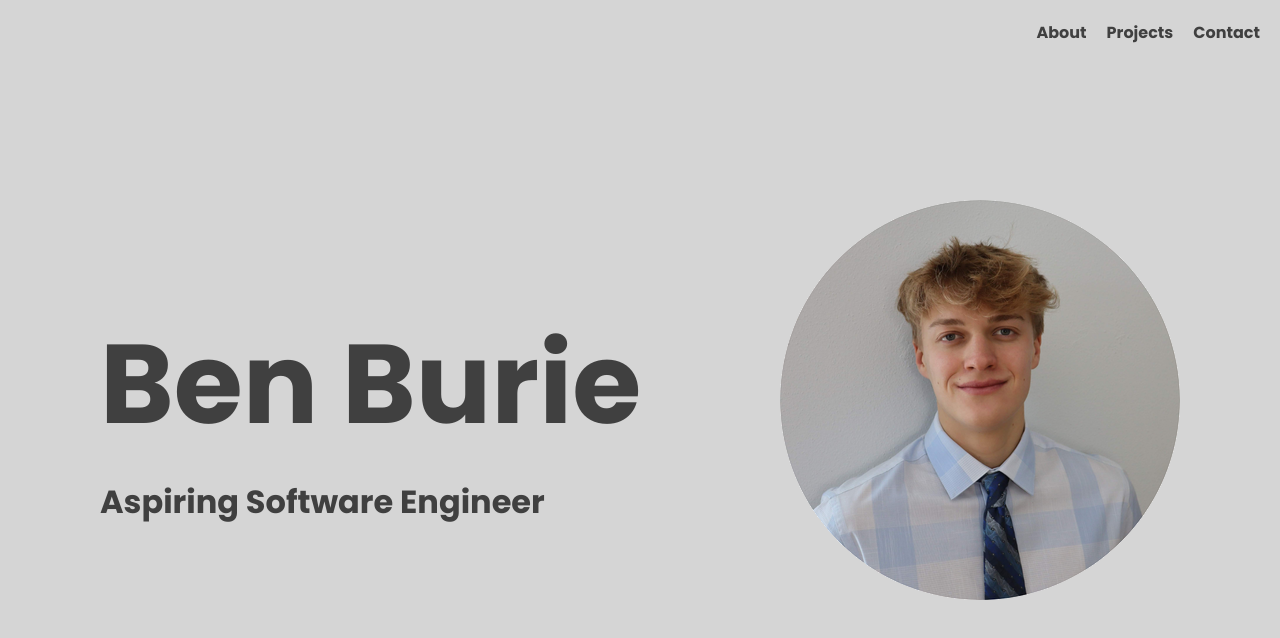
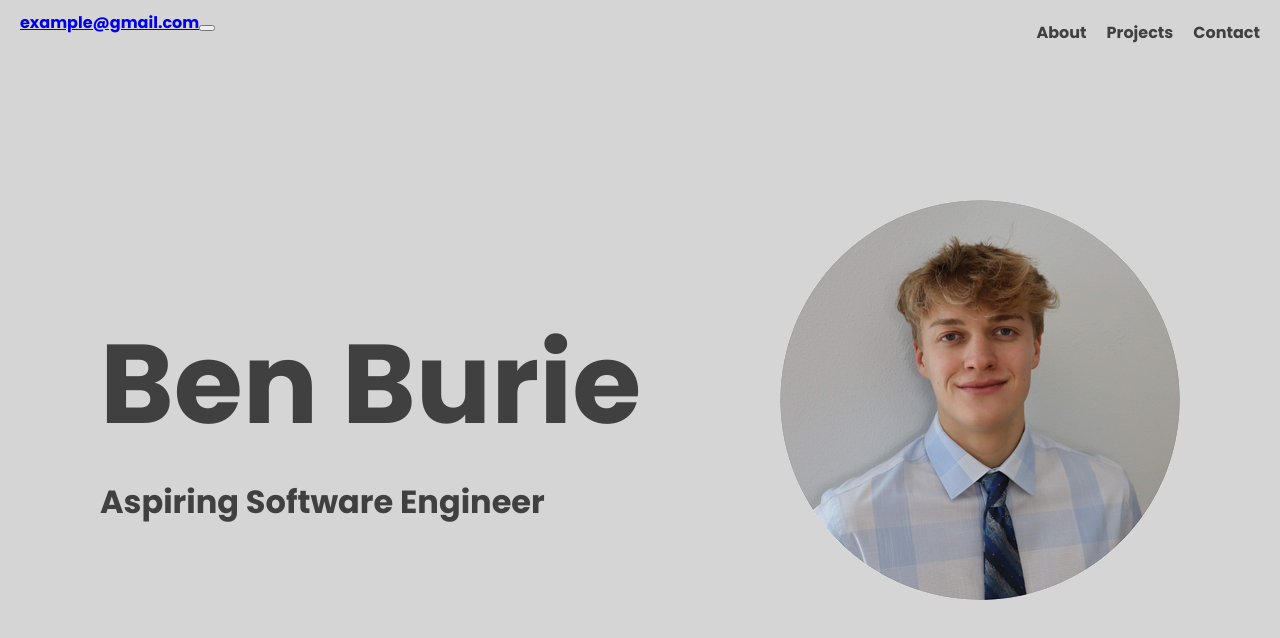
Before and after one commit to ben-burie/ben-portfolio, a React (Create React App) app: page / in a window 1280 px wide. Shown: the top 638 px of the page. Built offline with nearby package versions, Linux system fonts and the light colour scheme.

Commit message:
Added email and clipboard copy functionality

```diff
--- a/src/components/Header.js
+++ b/src/components/Header.js
@@ -1,6 +1,41 @@
-import React from 'react';
+import React, { useState } from 'react';
 
 const Header = () => {
+
+  const [tooltipStyle, setTooltipStyle] = useState({ display: 'none', left: 0, top: 0 });
+  const [tooltipText, setTooltipText] = useState('Copy to Clipboard');
+
+  const handleMouseEnter = (e) => {
+    setTooltipStyle({
+      display: 'block',
+      left: e.pageX + 10, // Offset the tooltip slightly from the cursor
+      top: e.pageY + 10,
+    });
+  };
+
+  const handleMouseMove = (e) => {
+    setTooltipStyle({
+      display: 'block',
+      left: e.pageX + 10,
+      top: e.pageY + 10,
+    });
+  };
+
+  const handleMouseLeave = () => {
+    setTooltipStyle({ display: 'none' });
+    setTooltipText('Copy to Clipboard');
+  };
+
+  const handleClick = () => {
+    copyToClipboard('example@gmail.com');
+    setTooltipText('Copied!');
+  };
+
+  const copyToClipboard = (text) => {
+    navigator.clipboard.writeText(text).catch((err) => {
+      console.error('Failed to copy: ', err);
+    });
+  };
 
   const scrollToSection = (id) => {
     const section = document.getElementById(id);
@@ -14,6 +49,17 @@ const Header = () => {
 
   return (
     <section id="header" className="section header">
+      <div className="ext-links">
+        <a href="#"
+        onMouseEnter={handleMouseEnter}
+        onMouseMove={handleMouseMove}
+        onMouseLeave={handleMouseLeave}
+        onClick={handleClick}>example@gmail.com</a>
+        <button></button>
+        <div className="tooltip" style={tooltipStyle}>
+          {tooltipText}
+        </div>
+      </div>
       <nav>
         <a href="#about" onClick={(e) => { e.preventDefault(); scrollToSection('about'); }}>About</a>
         <a href="#projects" onClick={(e) => { e.preventDefault(); scrollToSection('projects'); }}>Projects</a>
--- a/src/styles.css
+++ b/src/styles.css
@@ -37,6 +37,12 @@ main {
     flex-direction: column;
     justify-content: flex-start;
     padding-left: 0 50px;
+}
+
+.ext-links {
+    position: absolute;
+    top: 10px;
+    left: 20px;
 }
 
 .header-content {
@@ -116,6 +122,23 @@ form button {
     border: none;
 }
 
+.tooltip {
+    position: absolute;
+    background-color: rgba(0, 0, 0, 0.8);
+    color: #fff;
+    padding: 8px 12px;
+    border-radius: 4px;
+    font-size: 0.9rem;
+    pointer-events: none; /* Prevent the tooltip from interfering with cursor events */
+    z-index: 1000; /* Ensure it appears on top */
+    white-space: nowrap; /* Prevent wrapping of text */
+    transition: opacity 0.2s ease-in-out;
+    opacity: 0; /* Hidden by default */
+}
+.tooltip[style*="display: block"] {
+    opacity: 1; /* Show tooltip when display is block */
+}
+
 
 @media (max-width: 768px) {
     .header {
```
